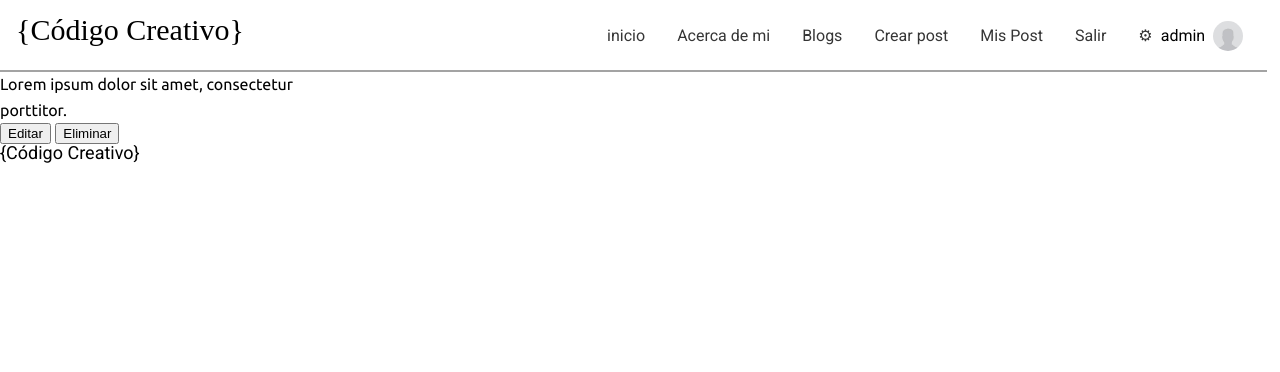
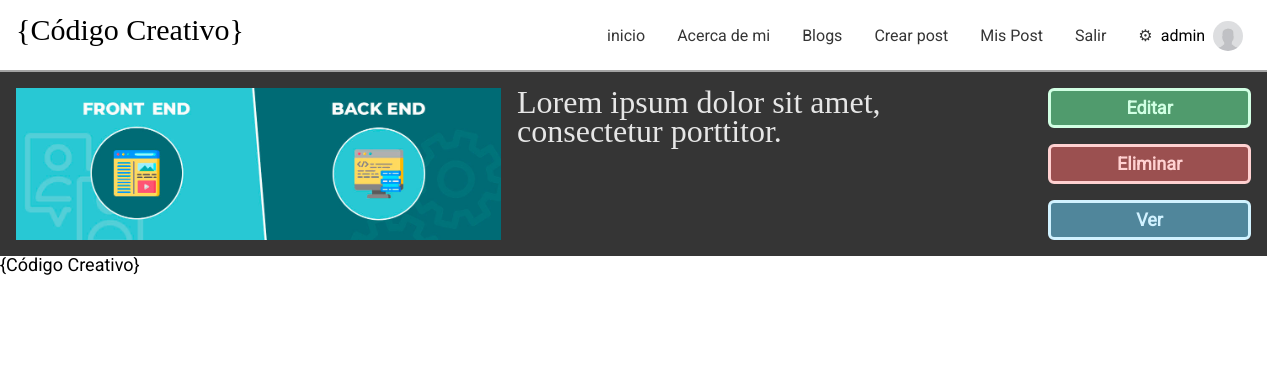
Before and after one commit to Sebass83/Santos-Sebastian-Ariel-Comision-47765, a Django app: page /mis-post/ in a window 1280 px wide. Shown: the top 372 px of the page. Run offline with Django 4.2, Linux system fonts and the light colour scheme; a user stored in the database is signed in; data comes from the database, SQL or seed files in the repository; data that the repository does not hold is empty; some libraries are stand-ins or nearby versions; some web fonts are replaced.

Commit message:
Se mejora interface de mis post

```diff
--- a/CodigoCreativoApp/static/style.css
+++ b/CodigoCreativoApp/static/style.css
@@ -6,6 +6,15 @@
   --text-light: #e6e6e6;
   --br: 6px;
   --transition: color 0.6s ease-in-out;
+
+  --red-dark: hsl(0, 32%, 46%);
+  --red-light: hsl(0, 100%, 91%);
+
+  --green-dark: hsl(143, 32%, 46%);
+  --green-light: hsl(143, 100%, 91%);
+
+  --blue-dark: hsl(197, 32%, 46%);
+  --blue-light: hsl(197, 100%, 91%);
 
   --links-color: #ad7b10;
   --links-color-hover: #e7a515;
@@ -264,13 +273,11 @@ nav a {
   width: 99vw;
   position: relative;
 }
-.nota-principal footer{
+.nota-principal footer {
   display: flex;
   gap: 1rem;
   width: fit-content;
 }
-
-
 .nota-principal-hero img {
   object-fit: cover;
   width: 100%;
@@ -324,7 +331,7 @@ nav a {
   padding: 0.5rem 1rem;
 }
 
-.card footer a{
+.card footer a {
   padding: 0.5rem 1rem !important;
 }
 
@@ -506,14 +513,14 @@ footer {
   background-color: hsl(143, 100%, 91%);
   color: hsl(143, 32%, 46%);
   min-width: 350px;
-  animation: fadeOut  3s linear ;
+  animation: fadeOut 3s linear;
 }
 @keyframes fadeOut {
   0% {
     opacity: 1;
     filter: blur(0);
   }
-  50%{
+  50% {
     opacity: 1;
     filter: blur(0);
   }
@@ -522,6 +529,87 @@ footer {
     filter: blur(2px);
   }
 }
+
+.post-item {
+  width: 99vw;
+  background-color: var(--text-dark);
+  padding: 1rem;
+  gap: 1rem;
+  display: grid;
+  grid-template-columns: 5fr 1fr;
+}
+.post-item .resumen {
+  color: var(--text-light);
+  display: flex;
+  gap: 1rem;
+}
+.post-item img {
+  height: 9.5rem;
+
+}
+
+.post-item .action {
+  display: flex;
+  flex-direction: column;
+  gap: 1rem;
+  align-items: center;
+}
+
+.action a {
+  width: 100%;
+  text-decoration: none;
+  text-align: center;
+  font-weight: bold;
+}
+.primary{
+  background-color: var(--green-dark);
+  color: var(--green-light);
+  padding: 0.5rem 1rem;
+  border-radius:var(--br);
+  border: 3px solid var(--green-light);
+  transition: var(--transition);
+
+}
+.secondary{
+  background-color: var(--red-dark);
+  color: var(--red-light);
+  padding: 0.5rem 1rem;
+  border-radius:var(--br);
+  border: 3px solid var(--red-light);
+  transition: var(--transition);
+}
+.ver{
+  background-color: var(--blue-dark);
+  color: var(--blue-light);
+  padding: 0.5rem 1rem;
+  border-radius:var(--br);
+  border: 3px solid var(--blue-light);
+  transition: var(--transition);
+}
+
+.primary:hover{
+  background-color: var(--green-light);
+  color: var(--green-dark);
+  padding: 0.5rem 1rem;
+  border-radius:var(--br);
+  border: 3px solid var(--green-dark);
+
+}
+.secondary:hover{
+  background-color: var(--red-light);
+  color: var(--red-dark);
+  padding: 0.5rem 1rem;
+  border-radius:var(--br);
+  border: 3px solid var(--red-dark);
+}
+.ver:hover{
+  background-color: var(--blue-light);
+  color: var(--blue-dark);
+  padding: 0.5rem 1rem;
+  border-radius:var(--br);
+  border: 3px solid var(--blue-dark);
+}
+
 
 @media (max-width: 860px) {
   .visible {
--- a/templates/mis-post.html
+++ b/templates/mis-post.html
@@ -1,21 +1,24 @@
-{% extends "base.html" %} {% load static %} {% block main %}
-
-{% if Mensaje %}
+{% extends "base.html" %} {% load static %} {% block main %} {% if Mensaje %}
 <div class="posts-list">
-    <p>{{Mensaje}}</p>
+  <p>{{Mensaje}}</p>
 </div>
 
-{% endif %}
-{% if data %}
+{% endif %} {% if data %}
 <div class="posts-list">
-{% for post in data %}
-<div class="post-item">
-<p>{{post.title}} </p><button class="primary">Editar</button> <button class="secondary">Eliminar</button>
-</div>
-{% endfor %}
+  {% for post in data %}
+  <div class="post-item">
+    <div class="resumen">
+      <img src="{{post.imagen.url}}" alt="" />
+      <h1>{{post.title}}</h1>
+    </div>
+    <div class="action">
+      <a href="" class="primary">Editar</a>
+      <a href="" class="secondary">Eliminar</a>
+      <a href="{% url 'getPost' id=post.id %}" class="ver">Ver</a>
+    </div>
+  </div>
+  {% endfor %}
 </div>
 {% else %}
 <p>Sin post</p>
-{% endif %}
-
-{% endblock %}
+{% endif %} {% endblock %}
```
